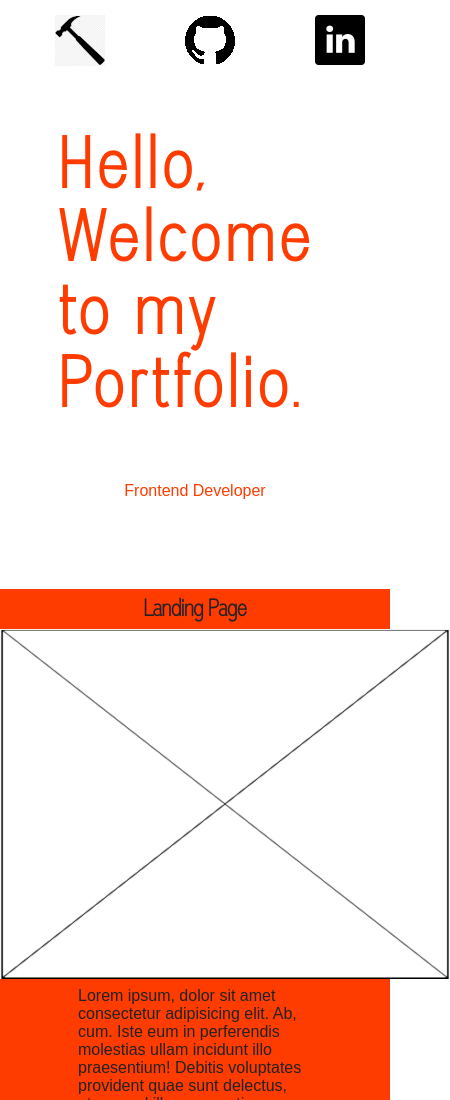
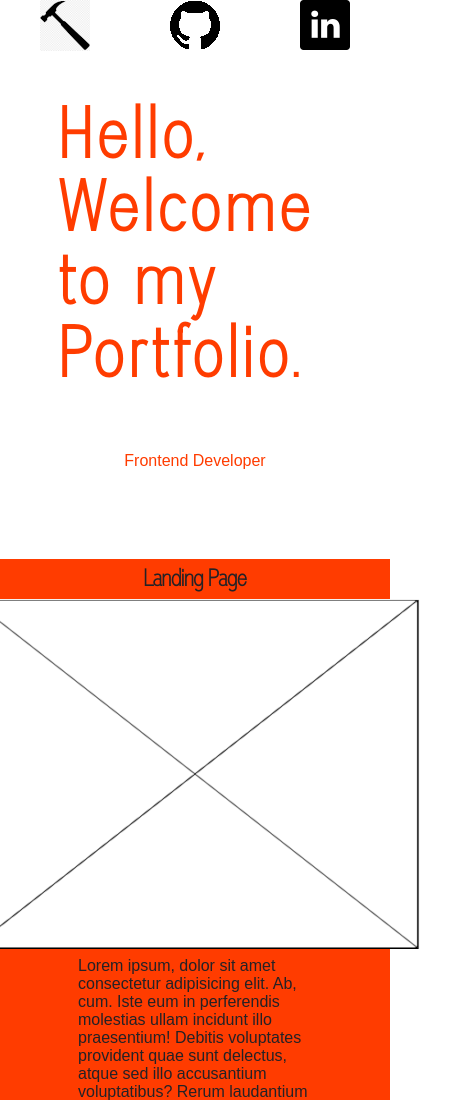
Before and after one commit to KingSP13/portfolio, a plain HTML site: page index.html in a window 390 px wide. Shown: the top 1100 px of the page, 450 px wide, since content can reach past the window. Drawn offline with Linux system fonts and the light colour scheme.

Commit message:
responsivo

```diff
--- a/CSS/estiloportfolio.css
+++ b/CSS/estiloportfolio.css
@@ -18,18 +18,18 @@
 }
 
 body {
-    min-width: 300px;
+    min-width: 320px;
     background: white;
 
 }
 .mainSocial {
     margin: auto;
     max-width: 800px;
-    min-width: 300px;
+    min-width: 320px;
     display: flex;
     justify-content: space-around;
     width: 100%;
-    padding: 15px;
+
 
 }
 main section {
@@ -59,15 +59,12 @@ blockquote{
 
 }
 .outdoor {
-    display: block;
+    display: flex;
+    justify-content: center;
     margin-left: auto;
     margin-right: auto;
-    width: 50%;
-    height: 100%;
-    max-width: 450px;
-    max-height: 350px;
-    min-width: 450px;
-    min-height: 350px;
+    max-width: 100%;
+    min-width: 320px;
 }
 
 .tituloProjeto {
@@ -92,7 +89,7 @@ blockquote{
     max-width: 100%;
     font-family: Arial, Helvetica, sans-serif;
     font-size: 1rem;
-    height: 750px;
+    height: fit-content;
     width: 100%;
     background-color: #ff3c00;
     margin-top: 10%;
@@ -105,7 +102,7 @@ blockquote{
     max-width: 100%;
     font-family: Arial, Helvetica, sans-serif;
     font-size: 1rem;
-    height: 750px;
+    height: fit-content;
     width: 100%;
     background-color: #ff3c00;
     margin-top: 10%;
@@ -118,7 +115,7 @@ blockquote{
     max-width: 100%;
     font-family: Arial, Helvetica, sans-serif;
     font-size: 1rem;
-    height: 750px;
+    height: fit-content;
     width: 100%;
     background-color: #ff3c00;
     margin-top: 10%;
--- a/index.html
+++ b/index.html
@@ -34,16 +34,22 @@
     <section>
       <div class="projeto1">
         <h1 class="tituloProjeto">Landing Page</h1>
-        <img class="outdoor" src="Imagens/emptybox.png">
+        <picture class="outdoor">
+          <img src="Imagens/emptybox.png">
+        </picture>
         <p class="explanation">
           Lorem ipsum, dolor sit amet consectetur adipisicing elit. Ab, cum. Iste eum in perferendis molestias ullam incidunt illo praesentium! Debitis voluptates provident quae sunt delectus, atque sed illo accusantium voluptatibus?
+          Rerum laudantium quos commodi debitis consequuntur sed ex assumenda necessitatibus. Maiores quia vitae iste fugit iusto animi porro, enim aut cumque perferendis nemo adipisci laudantium veniam repudiandae sunt, inventore nam!
+          Non ratione provident doloremque distinctio eveniet sint, consequatur esse eaque adipisci facere expedita a aperiam minima nobis modi. Hic veniam nihil, ea dicta quae soluta quia quidem aliquam delectus quos.Lorem ipsum, dolor sit amet consectetur adipisicing elit. Ab, cum. Iste eum in perferendis molestias ullam incidunt illo praesentium! Debitis voluptates provident quae sunt delectus, atque sed illo accusantium voluptatibus?
           Rerum laudantium quos commodi debitis consequuntur sed ex assumenda necessitatibus. Maiores quia vitae iste fugit iusto animi porro, enim aut cumque perferendis nemo adipisci laudantium veniam repudiandae sunt, inventore nam!
           Non ratione provident doloremque distinctio eveniet sint, consequatur esse eaque adipisci facere expedita a aperiam minima nobis modi. Hic veniam nihil, ea dicta quae soluta quia quidem aliquam delectus quos.
         </p>
       </div>
       <div class="projeto2">
         <h1 class="tituloProjeto">Calculadora</h1>
-        <img class="outdoor" src="Imagens/emptybox.png">
+        <picture class="outdoor">
+          <img src="Imagens/emptybox.png">
+        </picture>
         <p class="explanation">
           Lorem ipsum, dolor sit amet consectetur adipisicing elit. Ab, cum. Iste eum in perferendis molestias ullam incidunt illo praesentium! Debitis voluptates provident quae sunt delectus, atque sed illo accusantium voluptatibus?
           Rerum laudantium quos commodi debitis consequuntur sed ex assumenda necessitatibus. Maiores quia vitae iste fugit iusto animi porro, enim aut cumque perferendis nemo adipisci laudantium veniam repudiandae sunt, inventore nam!
@@ -52,7 +58,9 @@
       </div>
       <div class="projeto3">
         <h1 class="tituloProjeto">Clone Disney.com</h1>
-        <img class="outdoor" src="Imagens/emptybox.png">
+        <picture class="outdoor">
+          <img src="Imagens/emptybox.png">
+        </picture>
         <p class="explanation">
           Lorem ipsum, dolor sit amet consectetur adipisicing elit. Ab, cum. Iste eum in perferendis molestias ullam incidunt illo praesentium! Debitis voluptates provident quae sunt delectus, atque sed illo accusantium voluptatibus?
           Rerum laudantium quos commodi debitis consequuntur sed ex assumenda necessitatibus. Maiores quia vitae iste fugit iusto animi porro, enim aut cumque perferendis nemo adipisci laudantium veniam repudiandae sunt, inventore nam!
```
